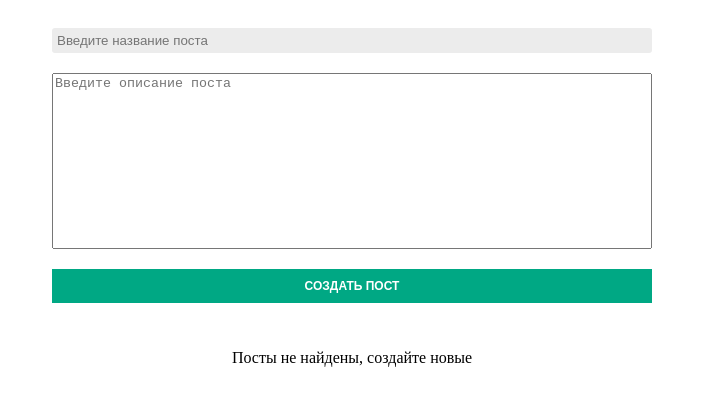
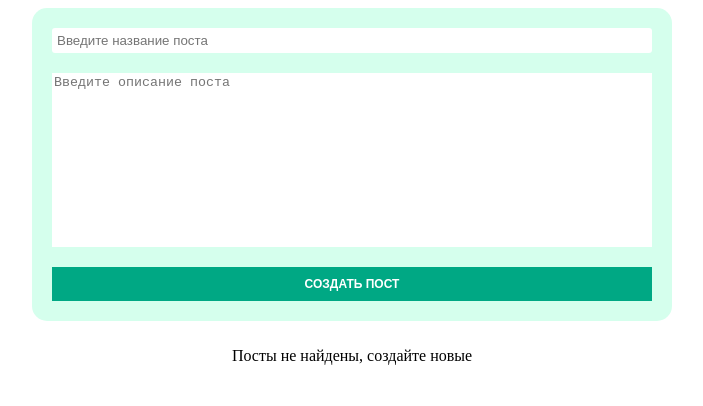
Before and after one commit to Darkerros/blog-svelte, a SvelteKit app: page / in a window 1280 px wide. Shown: the top 406 px of the page, without its empty margins (288-991 px from the left). Built offline with nearby package versions, Linux system fonts and the light colour scheme.

Commit message:
feat: add background to form and change validate error color

```diff
--- a/src/components/PostAddForm.svelte
+++ b/src/components/PostAddForm.svelte
@@ -55,17 +55,22 @@
     display: flex;
     flex-direction: column;
 
+    background: #d5ffed;
+    border-radius: 15px;
+
     &__title-input {
       padding: 5px;
       border-radius: 3px;
 
       border: none;
-      background: #ececec;
+      background: white;
     }
 
     &__description-input {
       height: 170px;
       resize: none;
+
+	  border: none;
     }
 
     &__submit-button {
@@ -95,7 +100,7 @@
     &__validation-eror-message {
       margin: 0;
 
-      color: red;
+      color: black;
     }
   }
 </style>
--- a/src/components/PostEditForm.svelte
+++ b/src/components/PostEditForm.svelte
@@ -50,17 +50,23 @@
     display: flex;
     flex-direction: column;
 
+    background: #d5ffed;
+    border-radius: 5px;
+
     &__title-input {
       padding: 5px;
       border-radius: 3px;
 
       border: none;
-      background: #ececec;
+      background: white;
     }
 
     &__description-input {
       height: 170px;
       resize: none;
+
+	  border: none;
+	  background: white;
     }
 
     &__submit-button {
@@ -90,7 +96,7 @@
     &__validation-eror-message {
       margin: 0;
 
-      color: red;
+      color: black;
     }
   }
 </style>
```
